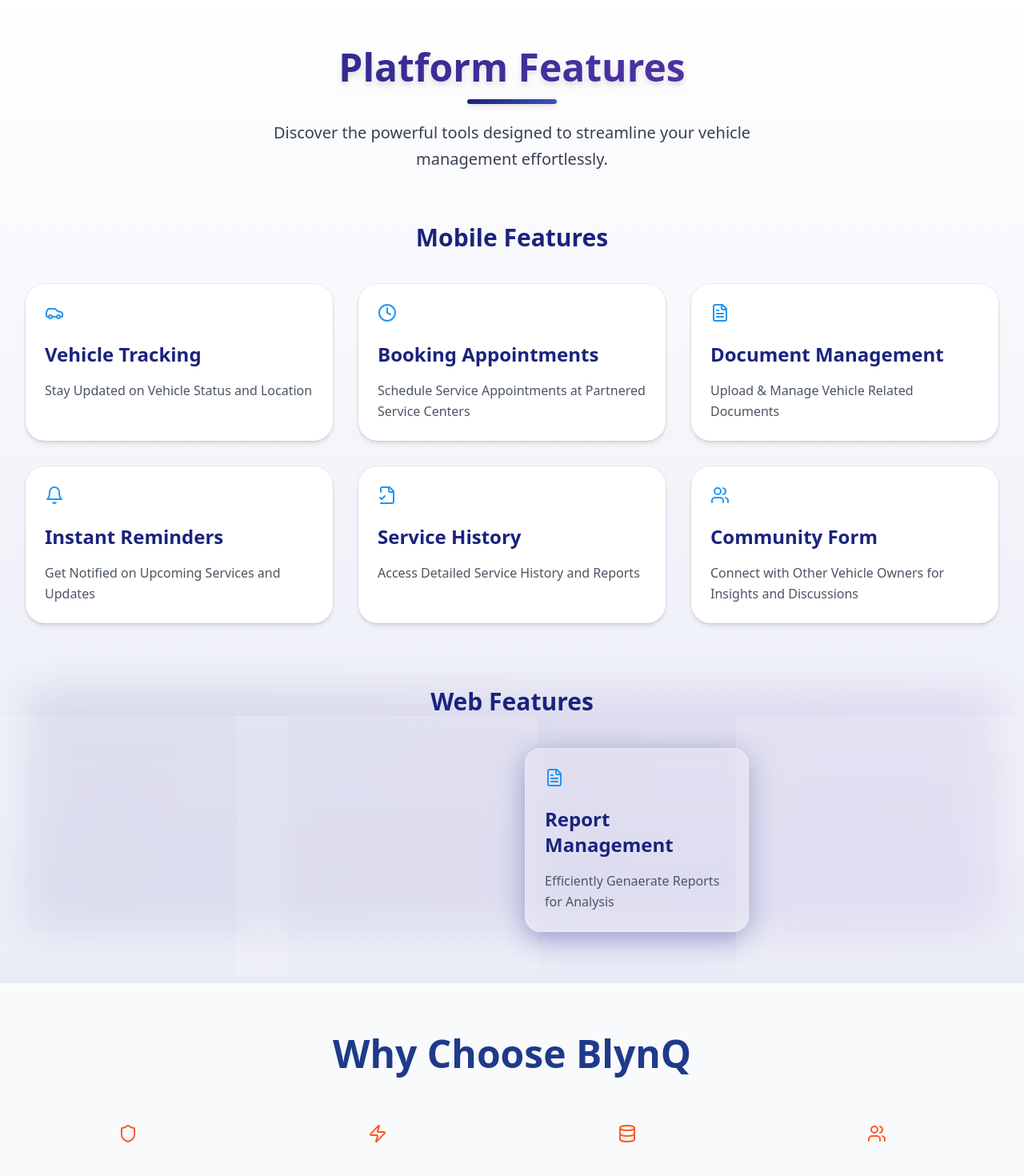
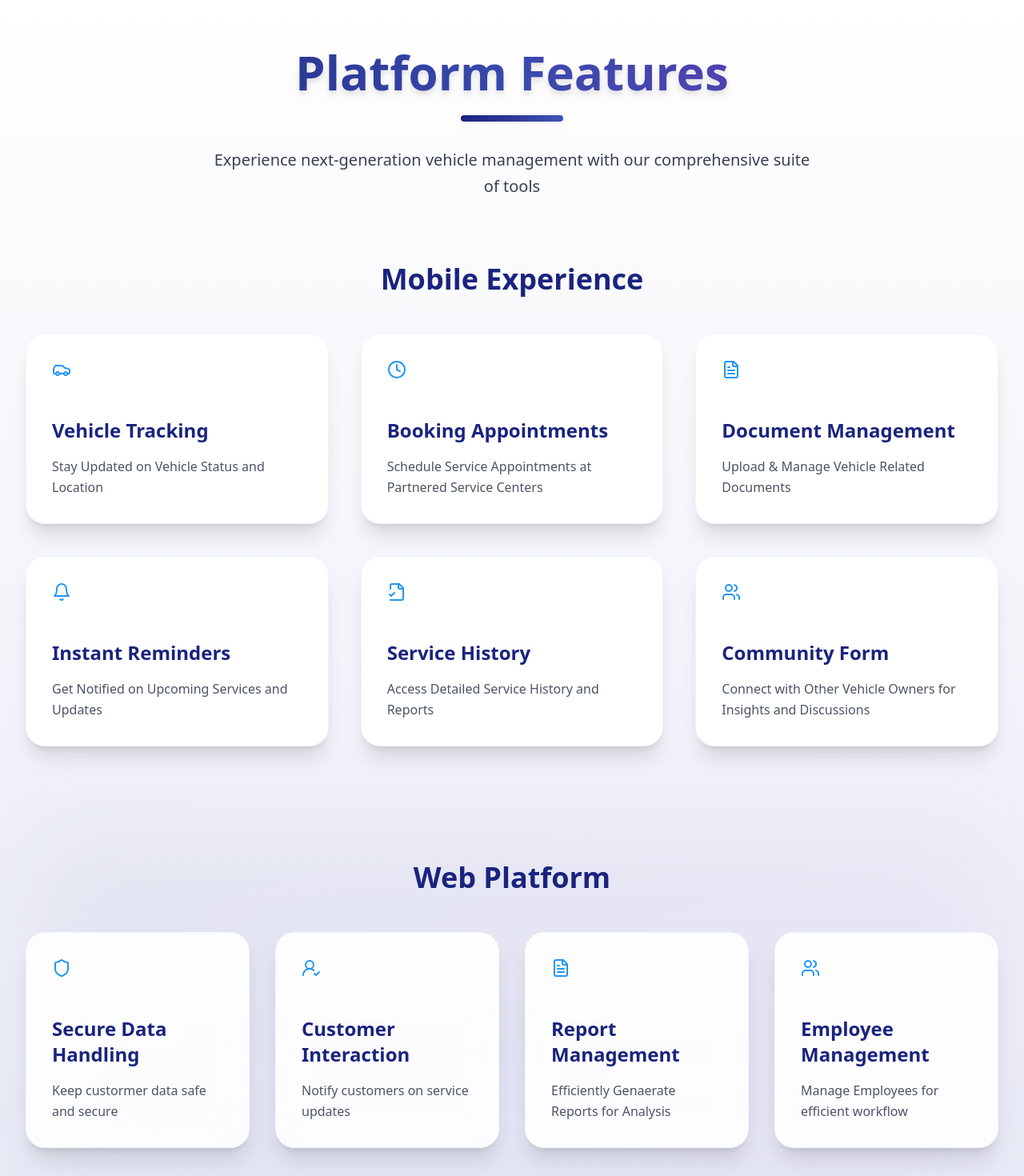
Before and after one commit to Sihath00/BlynQ---Landing-Page, a React (Vite) app: page / in a window 1280 px wide. Shown: the part 800-2270 px from the top of the page at 80% size. Built offline with nearby package versions, Linux system fonts and the light colour scheme.

Commit message:
enhancement

```diff
--- a/src/pages/Home.tsx
+++ b/src/pages/Home.tsx
@@ -1,7 +1,7 @@
 import { motion } from "framer-motion";
 
 
-import { Car, Clock, FileText, Calendar, Users, Star, ArrowRight, CheckCircle, Shield, Zap, Database, Bell, UsersIcon, FileCheck2, UserRoundCheck } from "lucide-react";
+import { Car, Clock, FileText, Calendar, Users,ArrowRight, CheckCircle, Shield, Zap, Database, Bell, UsersIcon, FileCheck2, UserRoundCheck } from "lucide-react";
 
 const mobileFeatures = [
   {
@@ -299,88 +299,97 @@ export const Home = () => {
           animate={{ backgroundPosition: ["0% 0%", "100% 100%"] }}
           transition={{ duration: 40, repeat: Infinity, repeatType: "mirror" }} />
         <div className="max-w-7xl mx-auto px-4 sm:px-6 lg:px-8 relative">
-          {/* Section Title */}
+          {/* Section Title with enhanced animation */}
           <motion.div
             initial={{ opacity: 0, y: 50 }}
             whileInView={{ opacity: 1, y: 0 }}
             viewport={{ once: true }}
-            transition={{ duration: 0.8, delay: 0.2 }}
-            className="text-center mb-16"
+            transition={{ duration: 1, ease: "easeOut" }}
+            className="text-center mb-20"
           >
-            <h2 className="text-5xl font-extrabold bg-gradient-to-r from-[#1A237E] to-[#673AB7] text-transparent bg-clip-text mb-4 drop-shadow-lg">
+            <h2 className="text-6xl font-extrabold bg-gradient-to-r from-[#1A237E] via-[#3949AB] to-[#673AB7] text-transparent bg-clip-text mb-6 drop-shadow-lg">
               Platform Features
             </h2>
-            <div className="w-28 h-1.5 bg-gradient-to-r from-[#1A237E] to-[#4051B5] mx-auto rounded-full shadow-md"></div>
-            <p className="mt-5 text-xl text-gray-700 max-w-2xl mx-auto leading-relaxed">
-              Discover the powerful tools designed to streamline your vehicle management effortlessly.
+            <div className="w-32 h-2 bg-gradient-to-r from-[#1A237E] to-[#4051B5] mx-auto rounded-full shadow-lg transform hover:scale-110 transition-transform"></div>
+            <p className="mt-8 text-xl text-gray-700 max-w-3xl mx-auto leading-relaxed font-medium">
+              Experience next-generation vehicle management with our comprehensive suite of tools
             </p>
           </motion.div>
 
-          {/* Mobile Features */}
+          {/* Mobile Features with enhanced cards */}
           <motion.div
-            initial={{ opacity: 0, y: 50 }}
-            whileInView={{ opacity: 1, y: 0 }}
+            initial={{ opacity: 0 }}
+            whileInView={{ opacity: 1 }}
             viewport={{ once: true }}
-            transition={{ duration: 0.8, delay: 0.4 }}
-            className="mb-20"
+            transition={{ duration: 0.8 }}
+            className="mb-24"
           >
-            <h3 className="text-3xl font-semibold text-[#1A237E] mb-10 text-center">Mobile Features</h3>
-            <div className="grid grid-cols-1 md:grid-cols-3 gap-8">
+            <h3 className="text-4xl font-bold text-[#1A237E] mb-12 text-center">
+              Mobile Experience
+            </h3>
+            <div className="grid grid-cols-1 md:grid-cols-3 gap-10">
               {mobileFeatures.map((feature, index) => (
                 <motion.div
                   key={index}
-                  className="modern-card p-6 hover-lift shadow-2xl rounded-2xl transition-transform transform hover:scale-105 bg-white hover:bg-gradient-to-t from-[#E8EAF6] to-white"
-                  whileHover={{ y: -8 }}
+                  className="group p-8 rounded-3xl transition-all duration-300 bg-white hover:bg-gradient-to-br from-white via-[#E8EAF6] to-[#C5CAE9] shadow-xl hover:shadow-2xl border border-blue-50"
+                  whileHover={{ y: -12, scale: 1.02 }}
                   initial={{ opacity: 0, y: 50 }}
                   whileInView={{ opacity: 1, y: 0 }}
-                  transition={{ duration: 0.5, delay: index * 0.2 }}
+                  transition={{ duration: 0.5, delay: index * 0.1 }}
                 >
                   <motion.div
-                    whileHover={{ rotate: 15 }}
-                    transition={{ duration: 0.5 }}
-                    className="text-[#2196F3] mb-6 transform transition-transform"
+                    whileHover={{ rotate: 360 }}
+                    transition={{ duration: 0.8 }}
+                    className="text-[#2196F3] w-12 h-12 mb-6 group-hover:text-[#1A237E]"
                   >
                     {feature.icon}
                   </motion.div>
-                  <h4 className="text-2xl font-semibold text-[#1A237E] mb-4">{feature.title}</h4>
-                  <p className="text-gray-600 leading-relaxed">{feature.description}</p>
+                  <h4 className="text-2xl font-bold text-[#1A237E] mb-4 group-hover:text-[#303F9F]">
+                    {feature.title}
+                  </h4>
+                  <p className="text-gray-600 leading-relaxed group-hover:text-gray-700">
+                    {feature.description}
+                  </p>
                 </motion.div>
               ))}
             </div>
           </motion.div>
 
-          {/* Web Features */}
+          {/* Web Features with glass effect */}
           <motion.div
-            initial={{ opacity: 0, y: 50 }}
-            whileInView={{ opacity: 1, y: 0 }}
+            initial={{ opacity: 0 }}
+            whileInView={{ opacity: 1 }}
             viewport={{ once: true }}
-            transition={{ duration: 0.8, delay: 0.6 }}
-            className="relative"
+            transition={{ duration: 0.8 }}
+            className="relative py-12"
           >
-            {/* Glassmorphism Effect */}
-            <div className="absolute inset-0 bg-gradient-to-r from-[#1A237E] to-[#673AB7] opacity-10 rounded-3xl blur-xl"></div>
-            <h3 className="text-3xl font-semibold text-[#1A237E] mb-10 text-center relative z-10">
-              Web Features
+            <div className="absolute inset-0 bg-gradient-to-r from-[#1A237E] to-[#673AB7] opacity-5 rounded-3xl blur-3xl"></div>
+            <h3 className="text-4xl font-bold text-[#1A237E] mb-12 text-center relative z-10">
+              Web Platform
             </h3>
             <div className="grid grid-cols-1 md:grid-cols-2 lg:grid-cols-4 gap-8 relative z-10">
               {webFeatures.map((feature, index) => (
                 <motion.div
                   key={index}
-                  className="glass p-6 rounded-2xl hover-lift shadow-2xl transition-transform transform hover:scale-105 bg-white bg-opacity-70 backdrop-blur-md"
-                  whileHover={{ y: -8 }}
+                  className="group p-8 rounded-3xl transition-all duration-300 bg-white/90 backdrop-blur-lg hover:bg-white/95 shadow-xl hover:shadow-2xl border border-blue-50"
+                  whileHover={{ y: -12, scale: 1.02 }}
                   initial={{ opacity: 0, y: 50 }}
                   whileInView={{ opacity: 1, y: 0 }}
-                  transition={{ duration: 0.5, delay: index * 0.2 }}
+                  transition={{ duration: 0.5, delay: index * 0.1 }}
                 >
                   <motion.div
-                    whileHover={{ rotate: 20 }}
-                    transition={{ duration: 0.5 }}
-                    className="text-[#2196F3] mb-6 transform transition-transform"
+                    whileHover={{ scale: 1.2, rotate: 360 }}
+                    transition={{ duration: 0.8 }}
+                    className="text-[#2196F3] w-12 h-12 mb-6 group-hover:text-[#1A237E]"
                   >
                     {feature.icon}
                   </motion.div>
-                  <h4 className="text-2xl font-semibold text-[#1A237E] mb-4">{feature.title}</h4>
-                  <p className="text-gray-600 leading-relaxed">{feature.description}</p>
+                  <h4 className="text-2xl font-bold text-[#1A237E] mb-4 group-hover:text-[#303F9F]">
+                    {feature.title}
+                  </h4>
+                  <p className="text-gray-600 leading-relaxed group-hover:text-gray-700">
+                    {feature.description}
+                  </p>
                 </motion.div>
               ))}
             </div>
```
